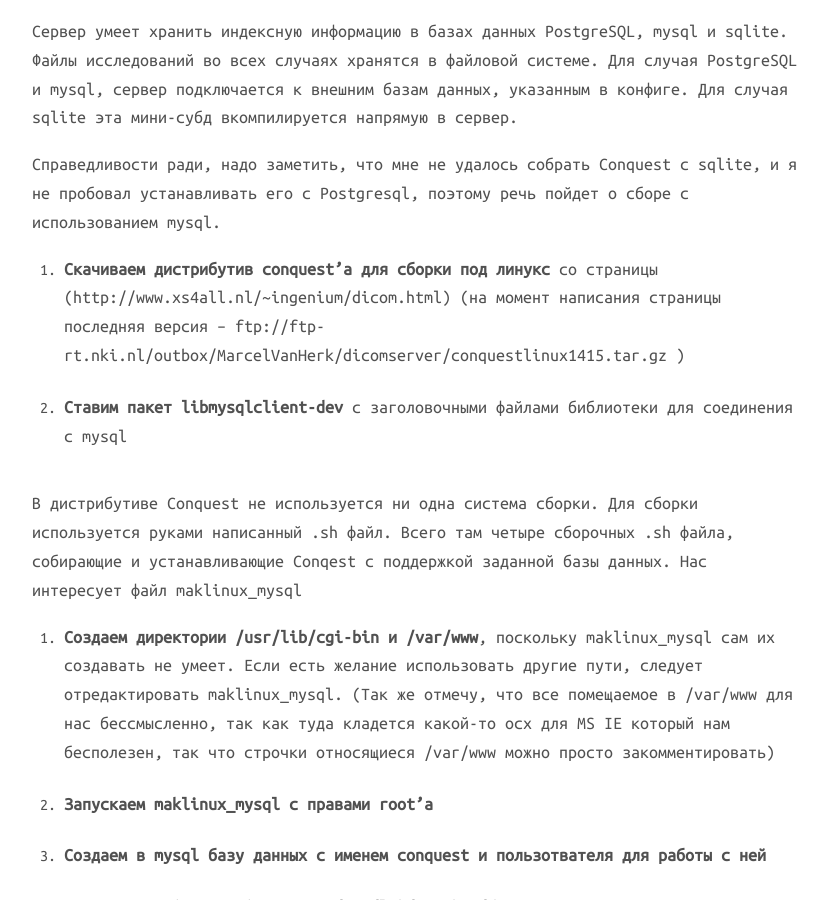
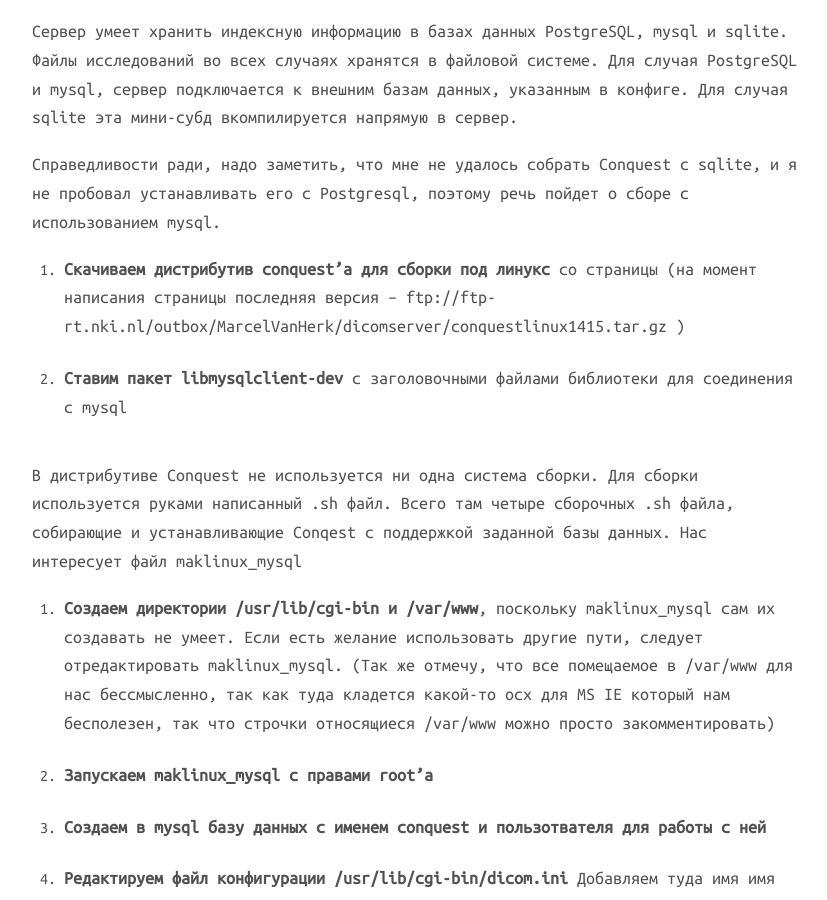
Before and after one commit to dhyannataraj/dhyannataraj.github.io, a Jekyll site: the page built from _posts/2010-03-02-Building-and-configuring-Conquest-DICOM-for-linux.markdown, in a window 1280 px wide and 900 px high, scrolled down 458 px. Shown: the whole window, without its empty margins (224-1051 px from the left). Built offline with Jekyll 4.4.1, drawn with Linux system fonts in a browser that asks for light colours; nearby versions of some CDN libraries.

Commit message:
Update 2010-03-02-Building-and-configuring-Conquest-DICOM-for-linux.markdown

```diff
--- a/_posts/2010-03-02-Building-and-configuring-Conquest-DICOM-for-linux.markdown
+++ b/_posts/2010-03-02-Building-and-configuring-Conquest-DICOM-for-linux.markdown
@@ -14,7 +14,7 @@ categories:
 
 Справедливости ради, надо заметить, что мне не удалось собрать Conquest с sqlite, и я не пробовал устанавливать его с Postgresql, поэтому речь пойдет о сборе с использованием mysql.
 
-1. **Скачиваем дистрибутив conquest'а для сборки под линукс** со страницы (http://www.xs4all.nl/~ingenium/dicom.html) (на момент написания страницы последняя версия -- ftp://ftp-rt.nki.nl/outbox/MarcelVanHerk/dicomserver/conquestlinux1415.tar.gz )
+1. **Скачиваем дистрибутив conquest'а для сборки под линукс** со страницы [](http://www.xs4all.nl/~ingenium/dicom.html) (на момент написания страницы последняя версия -- ftp://ftp-rt.nki.nl/outbox/MarcelVanHerk/dicomserver/conquestlinux1415.tar.gz )
 
 2. **Ставим пакет  libmysqlclient-dev** с заголовочными файлами библиотеки для соединения с mysql
 
```
